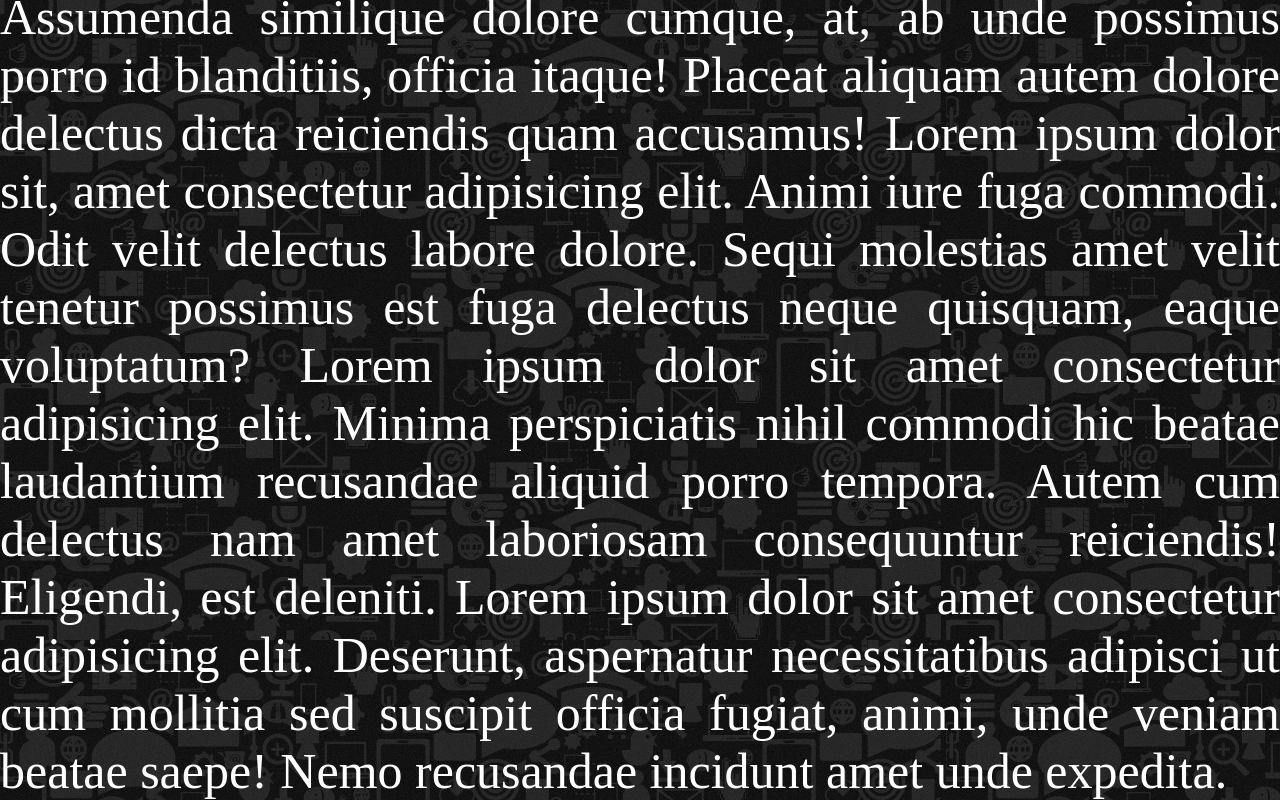
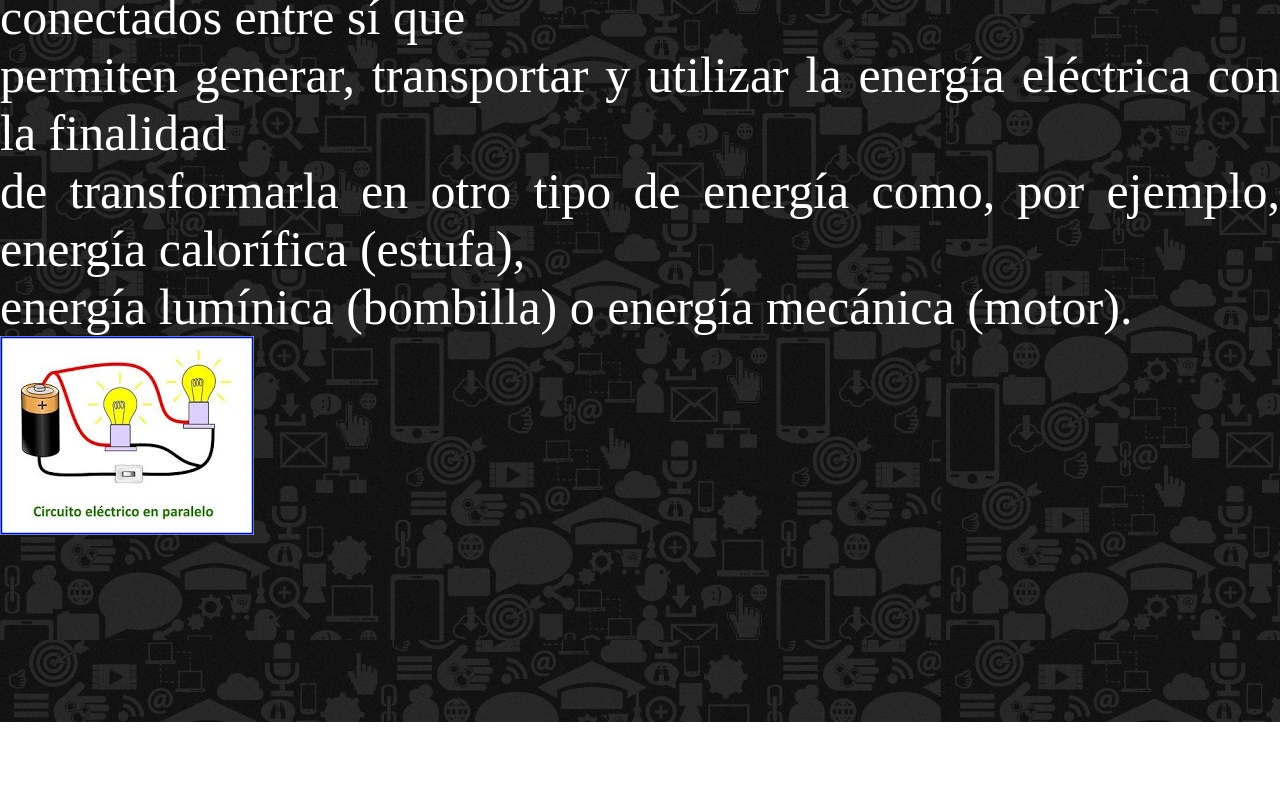
Before and after one commit to sofiap2/pagina-8-4, a plain HTML site: page tecno2.html in a window 1280 px wide. Shown: the part 612-1412 px from the top of the page. After the commit the page ends 1334 px from the top, so only its background shows below. Drawn offline with Linux system fonts and the light colour scheme.

Commit message:
ACTUALIZACION 3

```diff
--- a/estilos.css
+++ b/estilos.css
@@ -25,3 +25,14 @@ background-repeat: no-repeat;
 
 
 }
+
+.imagen3{
+
+
+    height: 386px;
+    width: 600px;
+    background-image: url("circuitoelectrico2.jpg");
+    background-repeat: no-repeat;
+
+
+}
--- a/tecno2.html
+++ b/tecno2.html
@@ -58,18 +58,16 @@
 <div class="texto">
     ASIGNATURA DE TECNOLOGIA <br><br>
 
-<div class="imagen2">
+<div class="imagen2"> </div>
+    Un circuito eléctrico es el conjunto de elementos eléctricos conectados entre sí que <p></p> permiten generar, transportar y utilizar la energía eléctrica con la finalidad <p></p> de transformarla en otro tipo de energía como, por ejemplo, energía calorífica (estufa), <p></p>  energía lumínica (bombilla) o energía mecánica (motor).
+
+<div class="imagen3"></div>
 
 
 
-</div>
 
 
 
-Lorem ipsum dolor sit amet consectetur adipisicing elit. Assumenda similique dolore cumque, at, ab unde possimus porro id blanditiis, officia itaque! Placeat aliquam autem dolore delectus dicta reiciendis quam accusamus!
-Lorem ipsum dolor sit, amet consectetur adipisicing elit. Animi iure fuga commodi. Odit velit delectus labore dolore. Sequi molestias amet velit tenetur possimus est fuga delectus neque quisquam, eaque voluptatum?
-Lorem ipsum dolor sit amet consectetur adipisicing elit. Minima perspiciatis nihil commodi hic beatae laudantium recusandae aliquid porro tempora. Autem cum delectus nam amet laboriosam consequuntur reiciendis! Eligendi, est deleniti.
-    Lorem ipsum dolor sit amet consectetur adipisicing elit. Deserunt, aspernatur necessitatibus adipisci ut cum mollitia sed suscipit officia fugiat, animi, unde veniam beatae saepe! Nemo recusandae incidunt amet unde expedita.
 
 </div>
 
```
Also changed, not shown: circuitoelectrico2.jpg (added).
